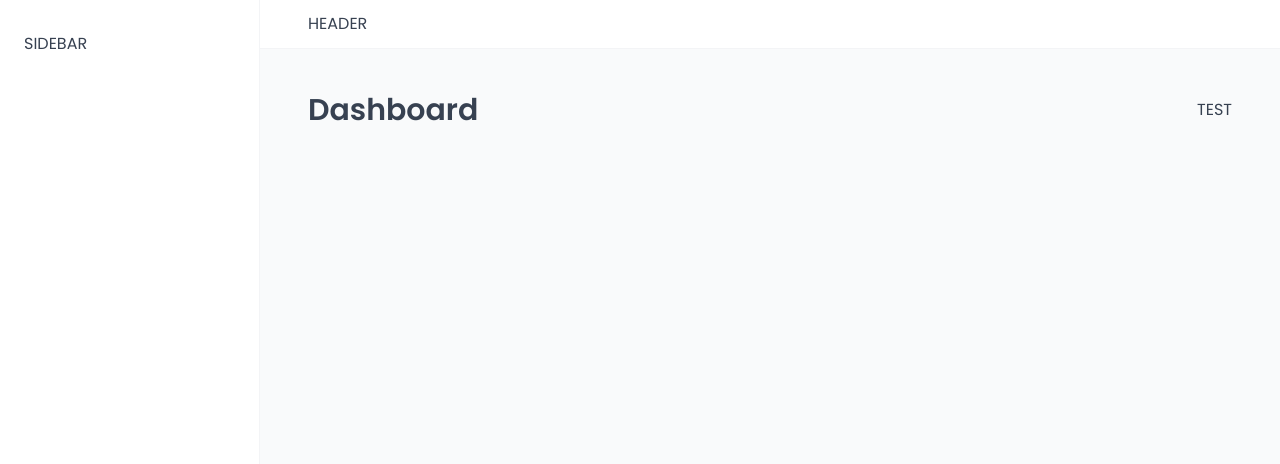
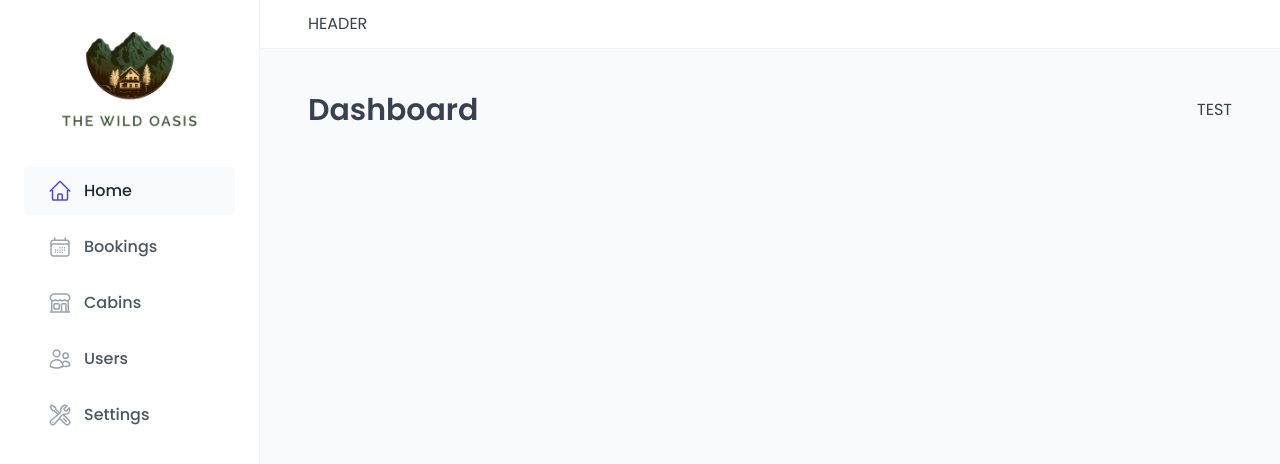
Before and after one commit to p-kordana/wild-oasis, a React (Vite) app: page /dashboard in a window 1280 px wide. Shown: the top 464 px of the page. Built offline with nearby package versions, Linux system fonts and the light colour scheme; a web font is replaced by a local one.

Commit message:
scaffold the sidebar navigation

```diff
--- a/src/ui/MainNav.jsx
+++ b/src/ui/MainNav.jsx
@@ -1,4 +1,12 @@
+import { NavLink } from "react-router-dom";
 import styled from "styled-components";
+import {
+  HiOutlineHome,
+  HiOutlineCalendarDays,
+  HiOutlineUsers,
+  HiOutlineWrenchScrewdriver,
+  HiOutlineBuildingStorefront,
+} from "react-icons/hi2";
 
 const NavList = styled.ul`
   display: flex;
@@ -6,7 +14,7 @@
   gap: 0.8rem;
 `;
 
-const Link = styled.a`
+const StyledNavLink = styled(NavLink)`
   &:link,
   &:visited {
     display: flex;
@@ -44,3 +52,44 @@
     color: var(--color-brand-600);
   }
 `;
+
+function MainNav() {
+  return (
+    <nav>
+      <NavList>
+        <li>
+          <StyledNavLink to="/dashboard">
+            <HiOutlineHome />
+            <span>Home</span>
+          </StyledNavLink>
+        </li>
+        <li>
+          <StyledNavLink to="/bookings">
+            <HiOutlineCalendarDays />
+            <span>Bookings</span>
+          </StyledNavLink>
+        </li>
+        <li>
+          <StyledNavLink to="/cabins">
+            <HiOutlineBuildingStorefront />
+            <span>Cabins</span>
+          </StyledNavLink>
+        </li>
+        <li>
+          <StyledNavLink to="/users">
+            <HiOutlineUsers />
+            <span>Users</span>
+          </StyledNavLink>
+        </li>
+        <li>
+          <StyledNavLink to="/settings">
+            <HiOutlineWrenchScrewdriver />
+            <span>Settings</span>
+          </StyledNavLink>
+        </li>
+      </NavList>
+    </nav>
+  );
+}
+
+export default MainNav;
--- a/src/ui/Sidebar.jsx
+++ b/src/ui/Sidebar.jsx
@@ -1,4 +1,6 @@
 import styled from "styled-components";
+import Logo from "./Logo";
+import MainNav from "./MainNav";
 
 const StyledSidebar = styled.aside`
   background-color: var(--color-grey-0);
@@ -6,10 +8,18 @@
   border-right: 1px solid var(--color-grey-100);
 
   grid-row: 1 / -1;
+  display: flex;
+  flex-direction: column;
+  gap: 3.2rem;
 `;
 
 function Sidebar() {
-  return <StyledSidebar>SIDEBAR</StyledSidebar>;
+  return (
+    <StyledSidebar>
+      <Logo />
+      <MainNav />
+    </StyledSidebar>
+  );
 }
 
 export default Sidebar;
```
